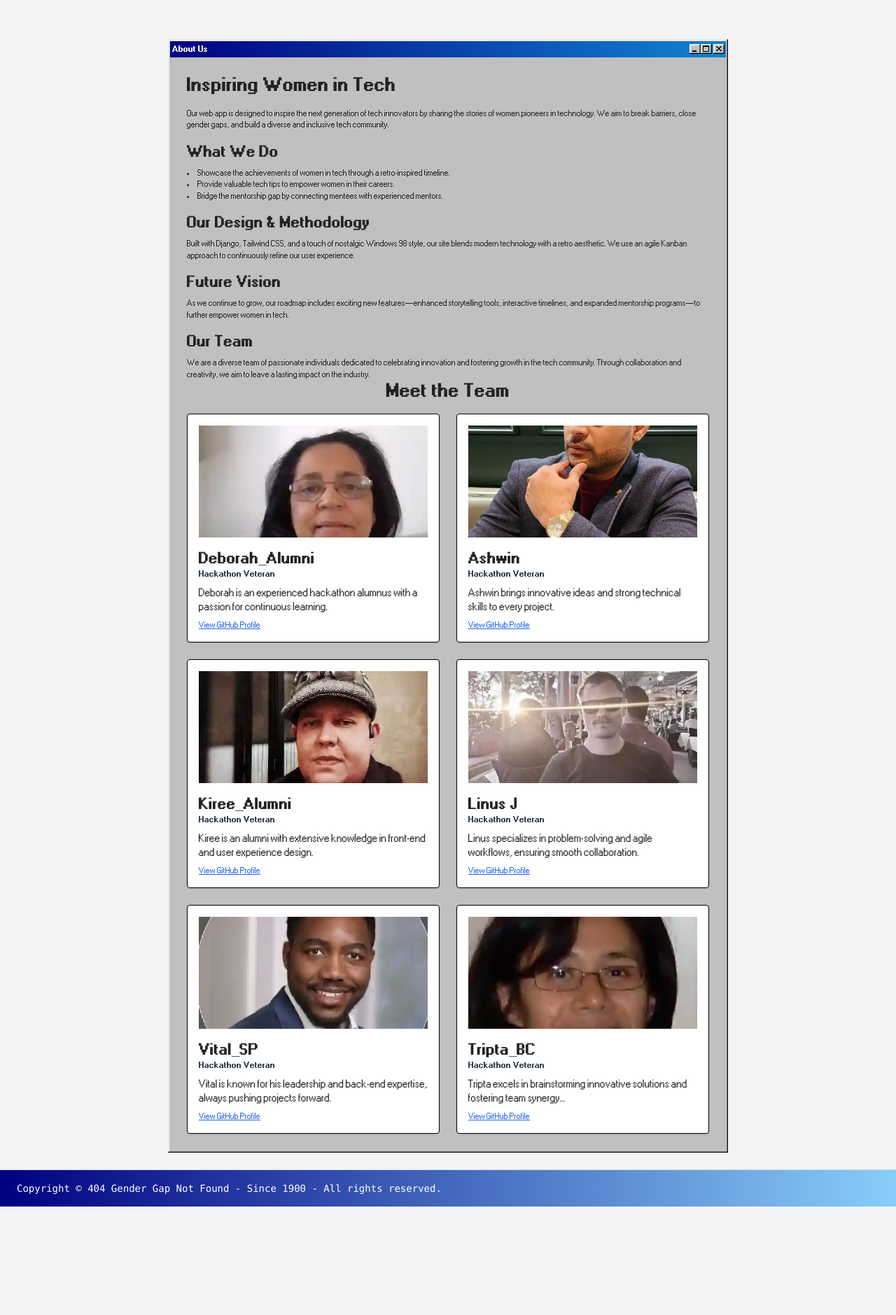
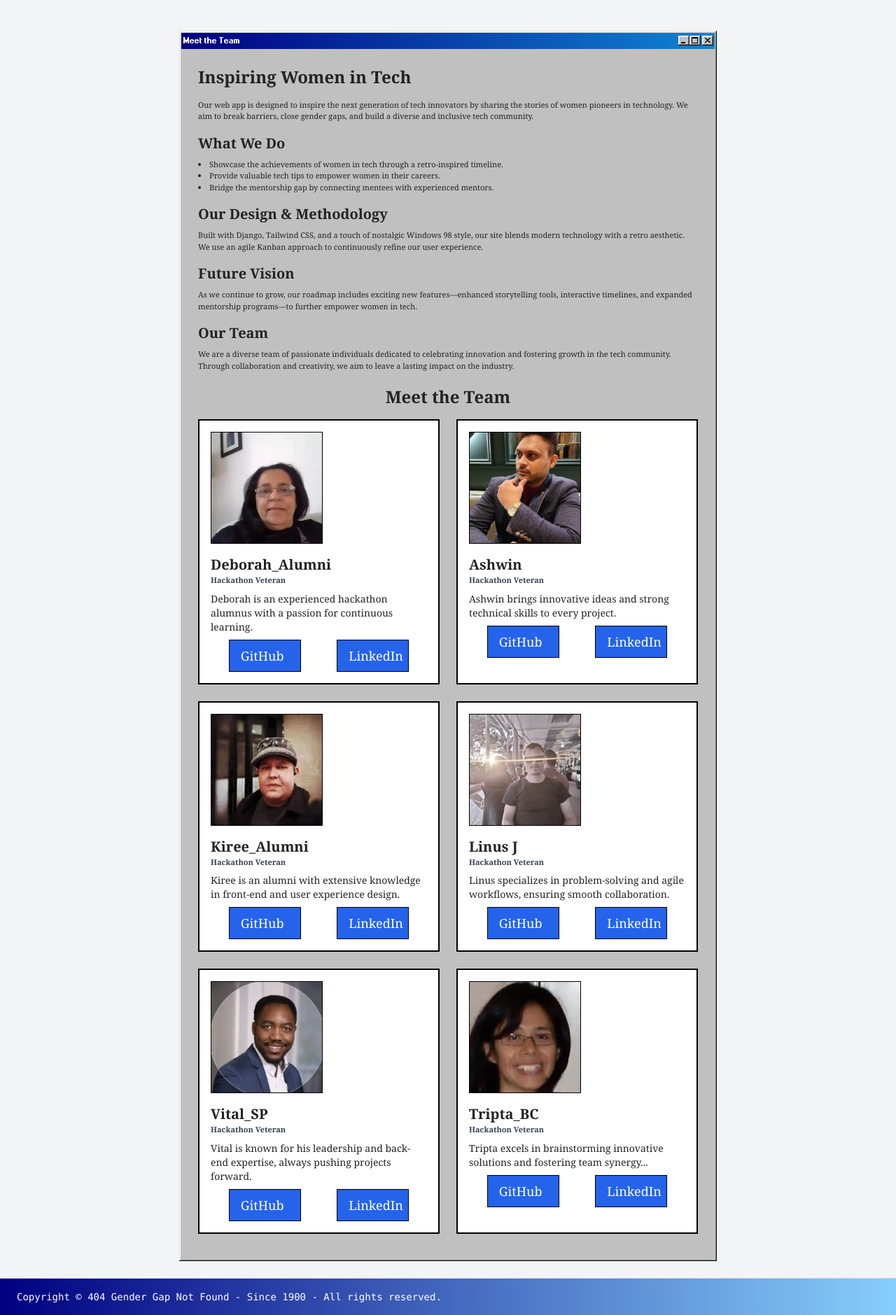
Before and after one commit to tgrey2024/2503-hackathon-team1, a Django app: page /about/ in a window 1280 px wide. Shown: the part 68-1947 px from the top of the page at 70% size. Before the commit the page ends 1792 px from the top, so only its background shows below. Run offline with Django 5.2, Linux system fonts and the light colour scheme; some libraries are stand-ins or nearby versions.

Commit message:
Meet the team standardised

```diff
--- a/home/templates/home/about.html
+++ b/home/templates/home/about.html
@@ -9,16 +9,16 @@
 
 <link rel="stylesheet" href="https://unpkg.com/98.css/dist/98.css" />
 
-<div class="window mx-auto" style="max-width: 800px; margin-top: 2rem;">
+<div class="window mx-auto max-w-3xl mt-5">
   <div class="title-bar">
-    <div class="title-bar-text">About Us</div>
+    <div class="title-bar-text">Meet the Team</div>
     <div class="title-bar-controls">
       <button aria-label="Minimize"></button>
       <button aria-label="Maximize"></button>
       <button aria-label="Close"></button>
     </div>
   </div>
-  <div class="window-body" style="padding: 1rem;">
+  <div class="window-body font-serif p-4">
     <h2 class="text-2xl font-bold mb-4">Inspiring Women in Tech</h2>
     <p class="mb-4">
       Our web app is designed to inspire the next generation of tech innovators by sharing the stories of women pioneers in technology. We aim to break barriers, close gender gaps, and build a diverse and inclusive tech community.
@@ -42,13 +42,13 @@
       We are a diverse team of passionate individuals dedicated to celebrating innovation and fostering growth in the tech community. Through collaboration and creativity, we aim to leave a lasting impact on the industry.
     </p>
             <!-- Team Members Section -->
-    <div class="max-w-4xl mx-auto">
+    <div class="max-w-4xl mx-auto mt-5 mb-3">
         <h2 class="text-2xl font-bold mb-4 text-center">Meet the Team</h2>
         <div class="grid grid-cols-1 sm:grid-cols-2 gap-6">
             {% for member in members %}
-            <div class="bg-white border border-black p-4 rounded shadow">
+            <div class="bg-white border-2 border-black p-4">
                 {% if member.image %}
-                <img src="{% static member.image %}" alt="{{ member.name }}" class="w-full h-40 object-cover mb-4">
+                <img src="{% static member.image %}" alt="{{ member.name }}" class="w-40 h-40 object-cover border border-black mb-4">
                 {% endif %}
                 <h3 class="text-xl font-bold">{{ member.name }}</h3>
                 <p class="text-gray-700 font-semibold">{{ member.role }}</p>
@@ -56,9 +56,13 @@
 
                 <!-- GitHub Link -->
                 {% if member.github %}
-                <p class="mt-2">
-                    <a href="{{ member.github }}" target="_blank" class="underline text-blue-600 hover:text-blue-800">
-                        View GitHub Profile
+                <p class="mt-2 flex justify-around">
+                    <a href="{{ member.github }}" target="_blank" class="w-1/3 px-4 py-2 text-lg border border-black bg-blue-600 text-white hover:bg-blue-700 transition duration-300 inline-block">
+                        GitHub
+                    </a>
+                <!-- Linkedin Link -->
+                    <a href=" {{ member.linkedin }}" target="_blank" class="w-1/3 px-4 py-2 text-lg border border-black bg-blue-600 text-white hover:bg-blue-700 transition duration-300 inline-block">
+                        LinkedIn
                     </a>
                 </p>
                 {% endif %}
--- a/templates/400.html
+++ b/templates/400.html
@@ -3,7 +3,7 @@
 {% block content %}
 
 <section class="flex justify-center items-center min-h-screen">
-    <div class="text-center text-white">
+    <div class="text-center text-black">
         <h1 class="text-5xl font-bold">Oh dear, it seems we weren't listening!</h1>
         <h2 class="text-4xl my-4">400</h2>
         <h3 class="text-2xl mb-4">Bad Request</h3>
--- a/templates/403.html
+++ b/templates/403.html
@@ -3,7 +3,7 @@
 {% block content %}
 
 <section class="flex justify-center items-center min-h-screen">
-    <div class="text-center text-white">
+    <div class="text-center text-black">
         <h1 class="text-5xl font-bold">Access Denied!!
         <h2 class="text-4xl my-4">403</h2>
         <h3 class="text-2xl mb-4">Forbidden</h3>
--- a/templates/404.html
+++ b/templates/404.html
@@ -3,7 +3,7 @@
 {% block content %}
 
 <section class="flex justify-center items-center min-h-screen">
-    <div class="text-center text-white">
+    <div class="text-center text-black">
         <h1 class="text-5xl font-bold">Dang it! How'd we lose that...</h1>
         <h2 class="text-4xl my-4">404</h2>
         <h3 class="text-2xl mb-4">Page Not Found</h3>
--- a/templates/500.html
+++ b/templates/500.html
@@ -3,7 +3,7 @@
 {% block content %}
 
 <section class="flex justify-center items-center min-h-screen">
-    <div class="text-center text-white">
+    <div class="text-center text-black">
         <h1 class="text-5xl font-bold">You requested a melting server?</h1>
         <h2 class="text-4xl my-4">500</h2>
         <h3 class="text-2xl mb-4">Internal Server Error</h3>
```
